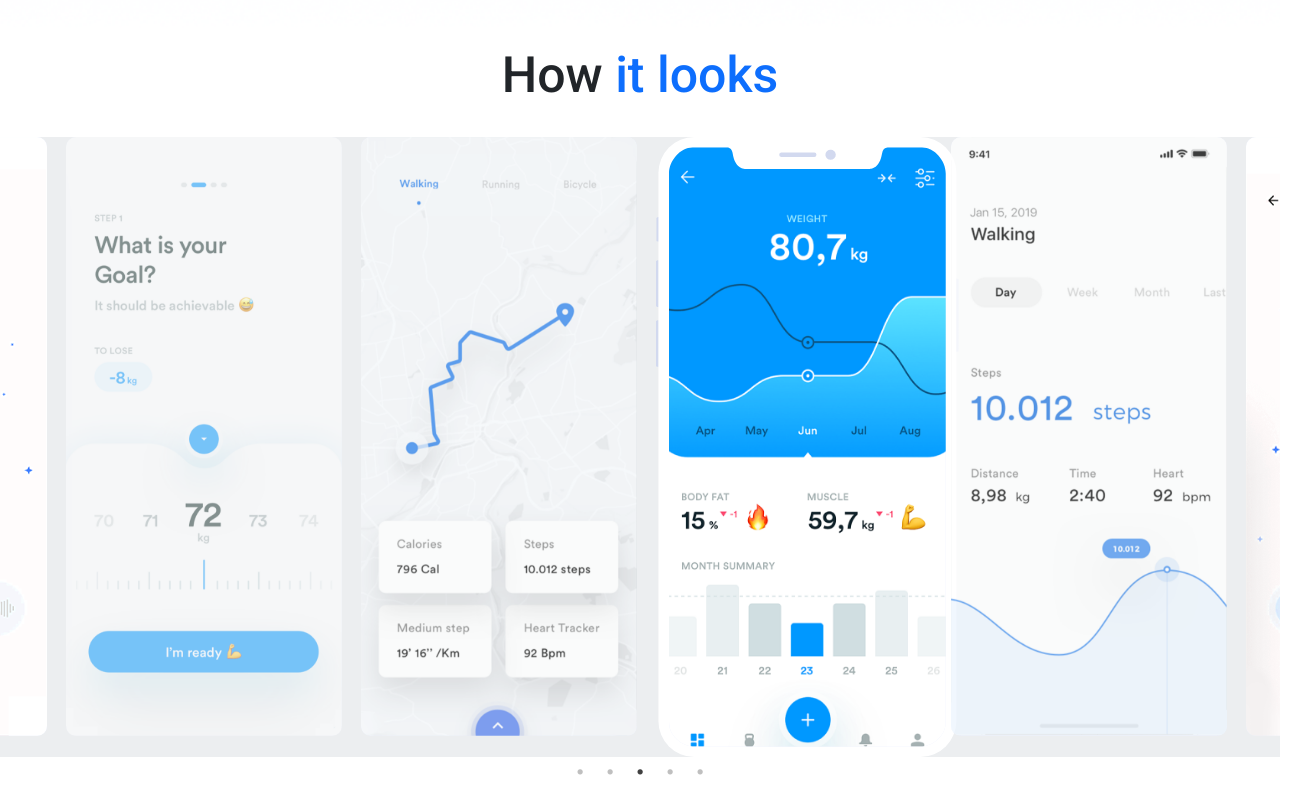
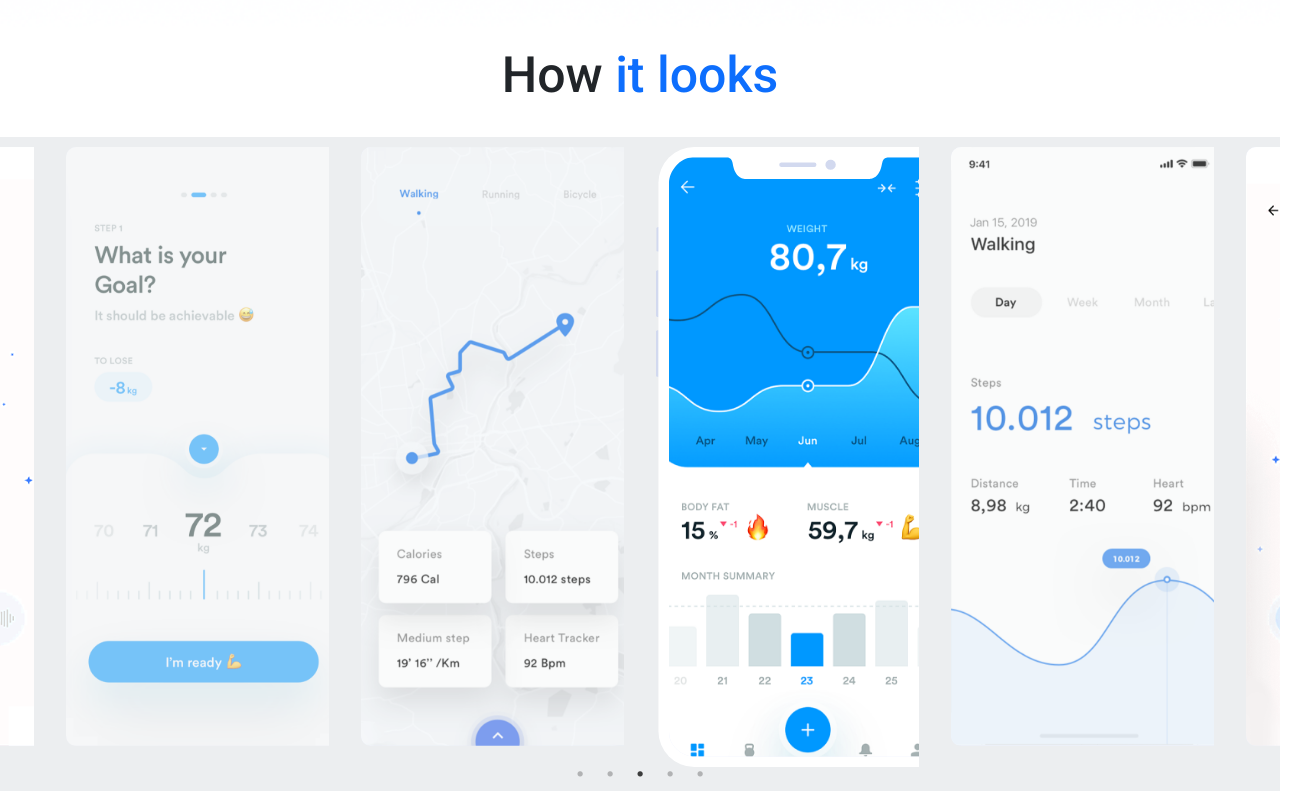
Before and after one commit to webtecoder/smart-watch, a plain HTML site: page index.html in a window 1280 px wide. Shown: the part 2300-3100 px from the top of the page, 1305 px wide, since content can reach past the window. Drawn offline with nearby package versions, Linux system fonts and the light colour scheme.

Commit message:
remove overflow

```diff
--- a/index.html
+++ b/index.html
@@ -182,19 +182,19 @@
 			</div> -->
 
 			<div class="device-slider">
-					<div class="mx-3">
+					<div class="mx-3 slider-image">
 						<img src="img/Left Screenshot.png" class=" alt="Left">
 					</div>
-					<div class="mx-3">
+					<div class="mx-3 slider-image">
 						<img src="img/Very Left Screenshot.png" class=" alt="Very">
 					</div>
-					<div class="mx-3">
+					<div class="mx-3 slider-image">
 						<img src="img/Device.png" class=" alt="Device">
 					</div>
-					<div class="mx-3">
+					<div class="mx-3 slider-image">
 						<img src="img/Right Screenshot.png" class=" alt="Right">
 					</div>
-					<div class="mx-3">
+					<div class="mx-3 slider-image">
 						<img src="img/Very Right Screenshot.png" class=" alt="Very right">
 					</div>
 
--- a/style.css
+++ b/style.css
@@ -2,7 +2,7 @@
  *{
          box-sizing: border-box;
          font-family: 'Roboto', sans-serif;
-
+        overflow-x:hidden;
 
  }
 ul{
@@ -169,6 +169,15 @@ i.fas.fa-arrow-left.fa-2x.slick-arrow {
 .device-slider{
     background: #eceef0;
     /* overflow-y: hidden; */
+}
+.slick-dots
+{
+    bottom: 0;
+    margin-top: 10px;
+}
+.slider-image {
+    height: 654px;
+    padding-top: 10px;
 }
 /* =====TESTIMONIAL CSS CSS END ====*/
 
```
